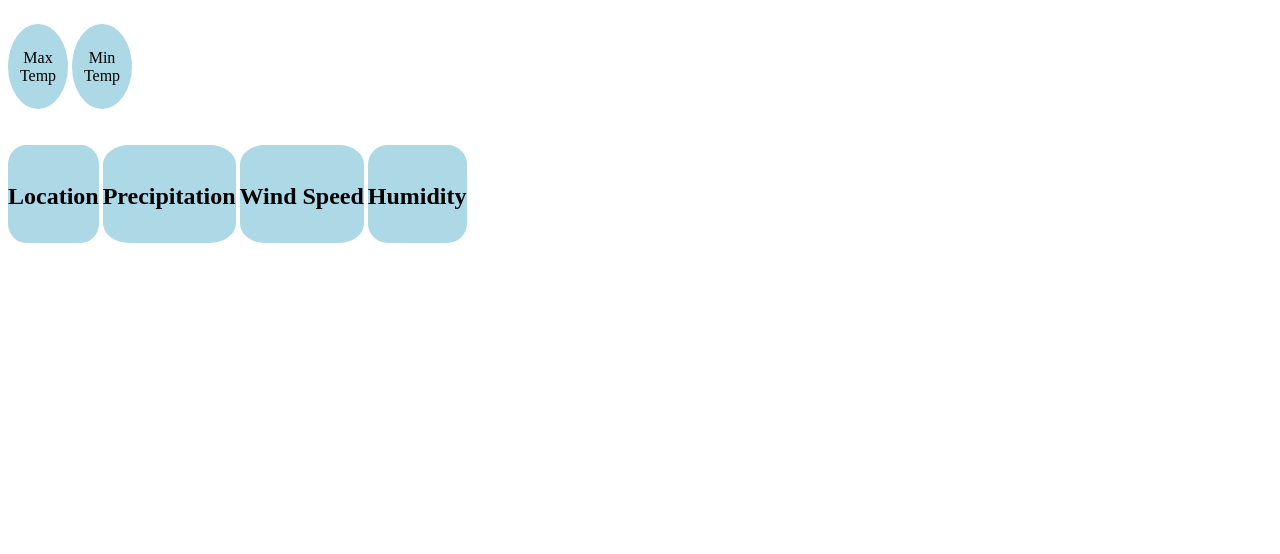
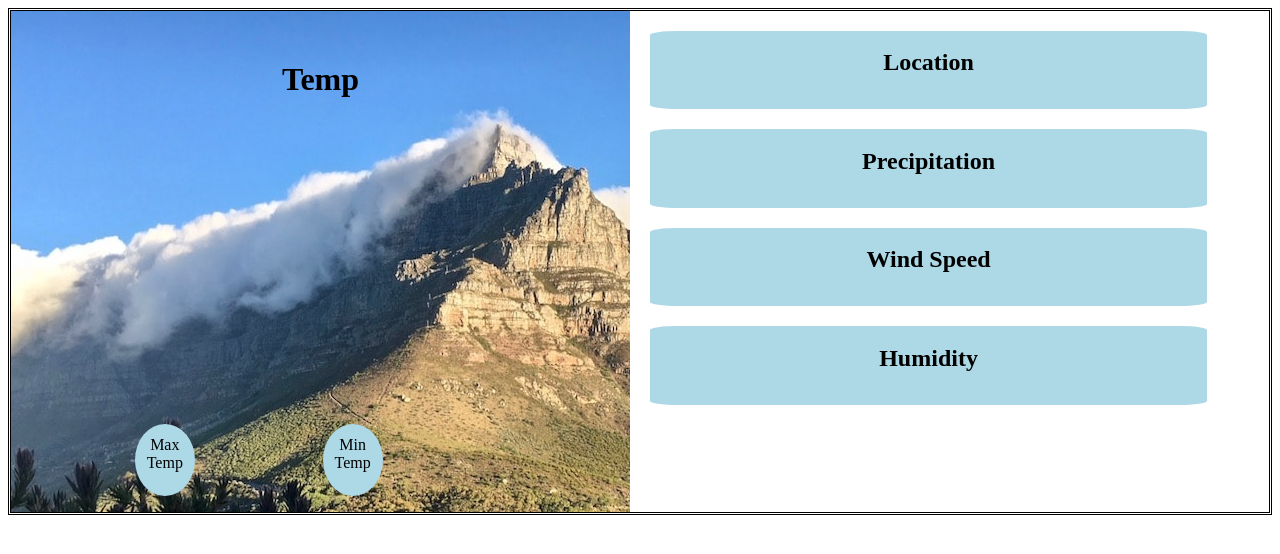
Before and after one commit to SchoolOfCode/bc15-w3-d5-hackathon-fetch-team-22-1, a plain HTML site: page index.html in a window 1280 px wide. Drawn offline with Linux system fonts and the light colour scheme; no server answers.

Commit message:
updated CSS

```diff
--- a/index.html
+++ b/index.html
@@ -9,6 +9,7 @@
 <body>
 <div id="todayInfo">
     <div id="temp">
+        <h1>Temp</h1>
         <div id="minMaxTemp">
             <p class="minMax">Max Temp</p>
             <p class="minMax">Min Temp</p>
@@ -20,12 +21,6 @@
         <h2 class="local" id="windSpeed">Wind Speed</h2>
         <h2 class="local" id="humidity">Humidity</h2>
     </div>
-</div>
-
-
-
-
-
     <script src="main.js"></script>
 </body>
 </html>
--- a/styles.css
+++ b/styles.css
@@ -11,12 +11,39 @@
 
 .local {
     height: 60px;
-    width: max-content;
     background-color: lightblue;
-    border-radius: 20%;
-    display: inline-block;
+    border-radius: 5%;
+    width: 90%;
     text-align: center;
     padding-top: 3%;
 
 
 }
+
+#todayInfo{
+    display: grid;
+    grid-template-columns: 1fr 1fr;
+    grid-gap: 20px;
+    height: 100%;
+    border-style: double;
+
+}
+
+#temp{
+    background-image: url("mountain.jpeg");
+    height: 100%;
+}
+
+h1{
+    margin-top: 50px;
+    text-align: center;
+}
+
+#minMaxTemp {
+    align-items: center;
+    margin-top: 50%
+}
+
+.minMax {
+    margin-left: 20%;
+}
```
Also changed, not shown: mountain.jpeg (added).
